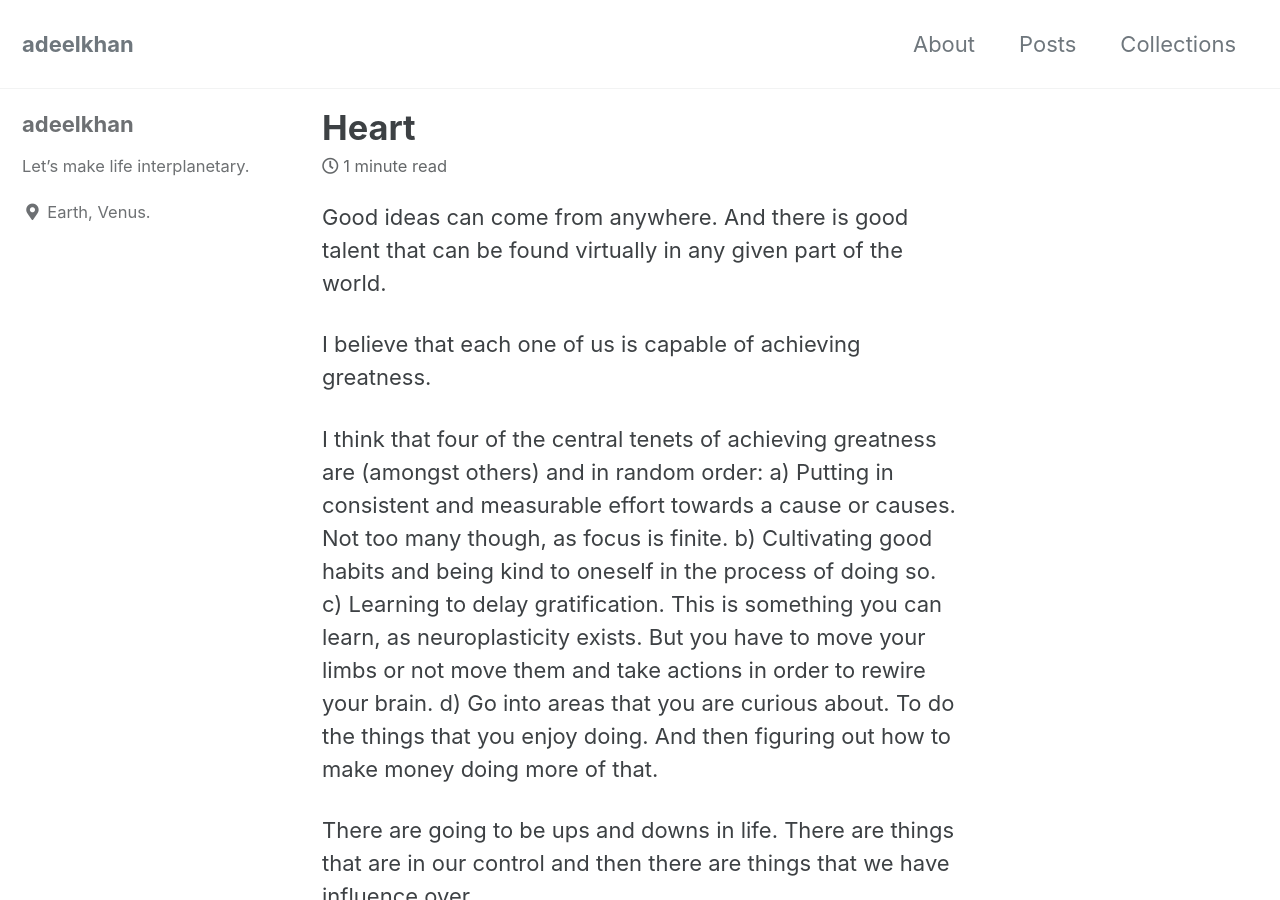
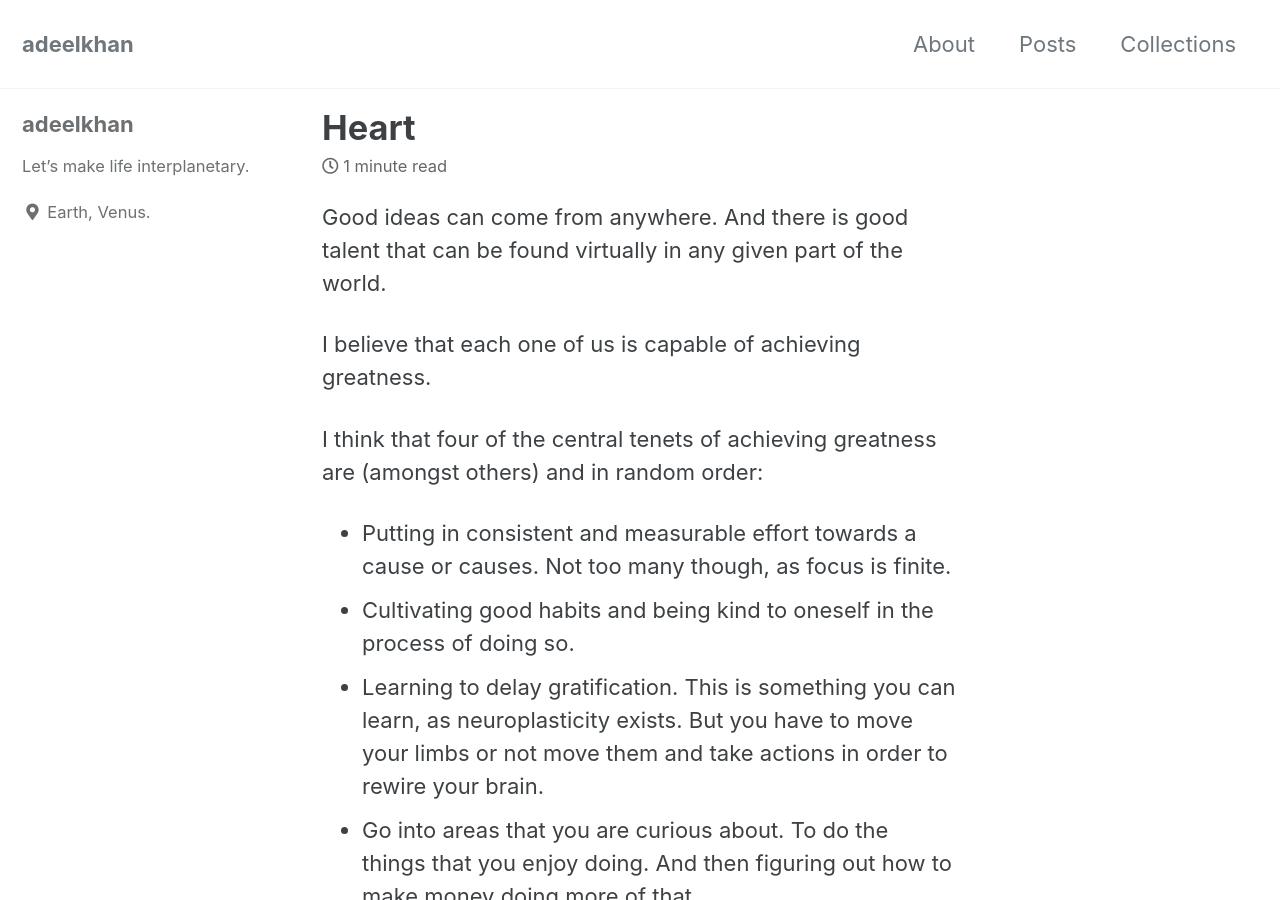
Before and after one commit to stellardreams/stellardreams.github.io, a Jekyll site: the page built from _posts/2020-09-29-Heart.md, in a window 1280 px wide and 900 px high. Built offline with Jekyll 4.4.1, drawn with Linux system fonts in a browser that asks for light colours; cached includes are drawn as plain includes.

Commit message:
Update 2020-09-29-Heart.md

```diff
--- a/_posts/2020-09-29-Heart.md
+++ b/_posts/2020-09-29-Heart.md
@@ -3,10 +3,11 @@ Good ideas can come from anywhere. And there is good talent that can be found vi
 I believe that each one of us is capable of achieving greatness.
 
 I think that four of the central tenets of achieving greatness are (amongst others) and in random order:
-a) Putting in consistent and measurable effort towards a cause or causes. Not too many though, as focus is finite.
-b) Cultivating good habits and being kind to oneself in the process of doing so.
-c) Learning to delay gratification. This is something you can learn, as neuroplasticity exists. But you have to move your limbs or not move them and take actions in order to rewire your brain.
-d) Go into areas that you are curious about. To do the things that you enjoy doing. And then figuring out how to make money doing more of that.
+
+* Putting in consistent and measurable effort towards a cause or causes. Not too many though, as focus is finite.
+* Cultivating good habits and being kind to oneself in the process of doing so.
+* Learning to delay gratification. This is something you can learn, as neuroplasticity exists. But you have to move your limbs or not move them and take actions in order to rewire your brain.
+* Go into areas that you are curious about. To do the things that you enjoy doing. And then figuring out how to make money doing more of that.
 
 There are going to be ups and downs in life. There are things that are in our control and then there are things that we have influence over.
 
```
